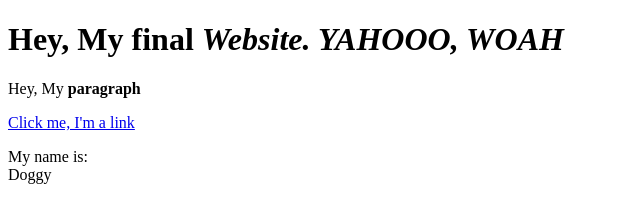
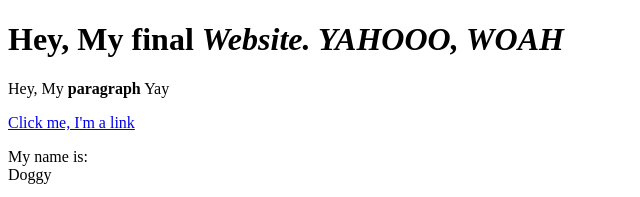
Before and after one commit to dafire3/cartoon-hero, a plain HTML site: page test.html in a window 1280 px wide. Shown: the top 197 px of the page, 0-640 px from the left. Drawn offline with Linux system fonts and the light colour scheme.

Commit message:
added Yay to summary

```diff
--- a/test.html
+++ b/test.html
@@ -5,7 +5,7 @@
 </head>
 <body>
 	<h1>Hey, My final <i>Website. YAHOOO, WOAH</i></h1>
-	<p>Hey, My <b>paragraph</b></p>
+	<p>Hey, My <b>paragraph</b> Yay</p>
 	<a href="https://google.com" target="_blank" title="Let's go to google">Click me, I'm a link</a>
 	<p>My name is:<br>
 	Doggy</p>
```
